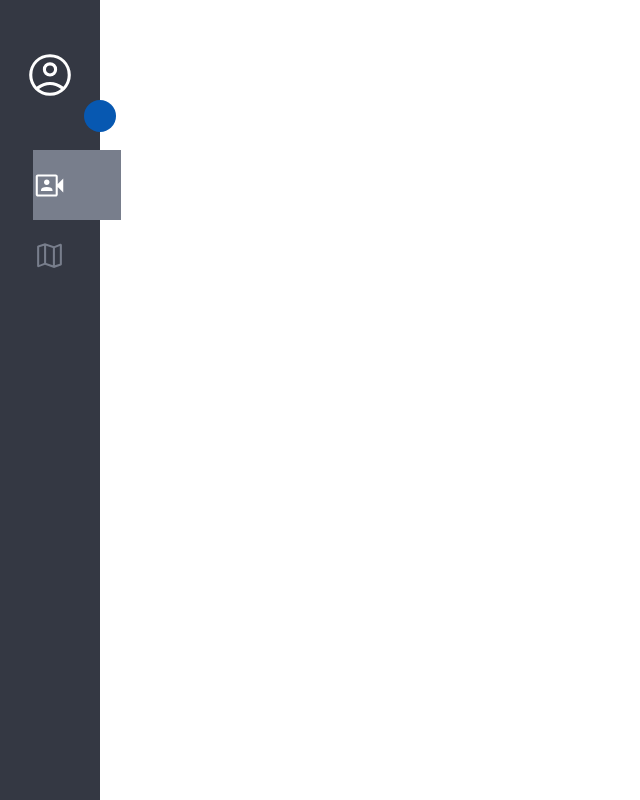
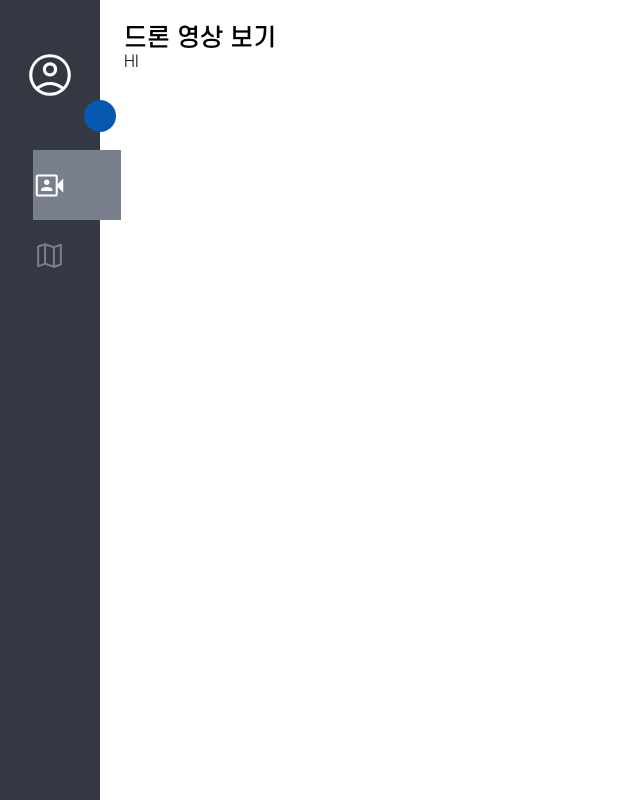
Before and after one commit to cyctjdghks/SKYEYE, a React (Vite) app in the folder FE/: page /drone in a window 1280 px wide. Shown: the whole page, without its empty margins (0-640 px from the left). Built offline with nearby package versions, Linux system fonts and the light colour scheme.

Commit message:
feat: SideContent

```diff
--- a/FE/src/present/common/SideBar/SideBar.style.tsx
+++ b/FE/src/present/common/SideBar/SideBar.style.tsx
@@ -10,25 +10,24 @@ type SelectProps = {
   isOpen: boolean;
 };
 
-export const Wrapper = styled("div")<OpenProps>(
-  {
-    background: `${theme.colors.greyscale.dark1}`,
-    color: `${theme.colors.greyscale.light2}`,
-    height: "100vh",
-    position: "absolute",
-    left: "0px",
-    top: "0px",
-    display: "flex",
-    flexDirection: "column",
-    alignItems: "center",
-    justifyContent: "flex-start",
-    transition: `${theme.trans}`,
-  },
-  (props) => ({
-    width: `${props.isOpen ? "400px" : "100px"}`,
-    borderRadius: `${props.isOpen ? "0px 50px 50px 0px" : "0px"}`,
-  })
-);
+export const Wrapper = styled.div<OpenProps>`
+    --notOpenWidth : 100px;
+    --openWidth : 400px;
+
+    background: ${theme.colors.greyscale.dark1};
+    color: ${theme.colors.greyscale.light2};
+    height: 100vh;
+    width: ${props => props.isOpen ? "var(--openWidth)" : "var(--notOpenWidth)"};
+    position: absolute;
+    left: 0px;
+    top: 0px;
+    display: flex;
+    flex-direction: column;
+    align-items: center;
+    justify-content: flex-start;
+    transition: ${theme.trans};
+    border-radius: ${props => props.isOpen ? "0px 50px 50px 0px" : "0px"};
+`;
 
 export const OpenButton = styled("div")<OpenProps>(
   {
--- a/FE/src/present/common/SideBar/SideBar.tsx
+++ b/FE/src/present/common/SideBar/SideBar.tsx
@@ -7,9 +7,12 @@ import { ReactComponent as VideoIcon } from "@assets/sidebar/video.svg";
 import { ReactComponent as ImageIcon } from "@assets/sidebar/image.svg";
 import { ReactComponent as MapIcon } from "@assets/sidebar/map.svg";
 
-const SideBar = () => {
-  const [isOpen, setIsOpen] = useState<boolean>(false);
+type SidebarProps = {
+  isOpen: boolean;
+  setIsOpen: Function;
+};
 
+const SideBar = ({ isOpen, setIsOpen }: SidebarProps) => {
   const [selected, setSelected] = useState<number>(0);
   const location = useLocation();
 
--- /dev/null
+++ b/FE/src/present/common/Title/Title.style.ts
@@ -0,0 +1,6 @@
+import styled from "@emotion/styled";
+
+export const Title = styled.div`
+    font-size: 1.5rem;
+  font-family: "SCDream5";
+`
--- /dev/null
+++ b/FE/src/present/common/Title/Title.tsx
@@ -0,0 +1,12 @@
+import React, { memo } from "react";
+import * as Style from "./Title.style"
+
+type titleProps = {
+    content: string;
+}
+
+const Title = ({content} : titleProps) => {
+    return <Style.Title>{content}</Style.Title>
+}
+
+export default memo(Title);
--- /dev/null
+++ b/FE/src/present/layout/SideContent/SideContent.Style.ts
@@ -0,0 +1,20 @@
+import styled from "@emotion/styled";
+import { theme } from "@src/constant/theme";
+
+type ContentBodyProps = {
+  isOpen: boolean;
+};
+
+export const ContentBody = styled.div<ContentBodyProps>`
+  --notOpenWidth: 100px;
+  --openWidth: 400px;
+  text-align: left;
+  width: calc(
+    100vw - var(${(props) => (props.isOpen ? "--openWidth" : "--notOpenWidth")}) -
+      3rem
+  );
+  position: relative;
+  left: var(${(props) => (props.isOpen ? "--openWidth" : "--notOpenWidth")});
+  padding: 1.5rem;
+  transition : ${theme.trans};
+`;
--- /dev/null
+++ b/FE/src/present/layout/SideContent/SideContent.tsx
@@ -0,0 +1,24 @@
+import { ReactJSXElement } from "@emotion/react/types/jsx-namespace";
+import Title from "@src/present/common/Title/Title";
+import React, { memo } from "react";
+import { useLocation } from "react-router-dom";
+import * as Style from "./SideContent.Style";
+
+type SideContentProps = {
+  isOpen: boolean;
+  children: ReactJSXElement;
+};
+
+const SideContent = ({ isOpen, children }: SideContentProps) => {
+  const pathname = useLocation().pathname;
+  const title = pathname === "/drone" ? "드론 영상 보기" : "저장된 사진 보기";
+
+  return (
+    <Style.ContentBody isOpen={isOpen}>
+      <Title content={title} />
+      {children}
+    </Style.ContentBody>
+  );
+};
+
+export default memo(SideContent);
--- a/FE/src/present/pages/drone/Drone.tsx
+++ b/FE/src/present/pages/drone/Drone.tsx
@@ -1,11 +1,16 @@
-import React, {memo} from "react";
-import SideBar from "@src/present/common/SideBar/SideBar";
+import React, {memo, useState} from "react";
+import SideBar from "@common/SideBar/SideBar";
+import SideContent from "@layout/SideContent/SideContent"
 
 const Drone = () => {
+  const [isOpen, setIsOpen] = useState<boolean>(false);
   return (
-  <div>
-    <SideBar />
-  </div>
+  <>
+    <SideBar isOpen={isOpen} setIsOpen={setIsOpen}/>
+    <SideContent isOpen={isOpen}>
+      <div>HI</div>
+    </SideContent>
+  </>
   )
 };
 
--- a/FE/src/present/pages/flightinfo/FlightInfo.tsx
+++ b/FE/src/present/pages/flightinfo/FlightInfo.tsx
@@ -1,11 +1,17 @@
-import React, {memo} from "react";
+import React, { memo, useState } from "react";
 import SideBar from "@src/present/common/SideBar/SideBar";
+import SideContent from "@layout/SideContent/SideContent";
 
 const FlightInfo = () => {
+  const [isOpen, setIsOpen] = useState<boolean>(false);
+
   return (
-    <div>
-      <SideBar />
-    </div>
+    <>
+      <SideBar isOpen={isOpen} setIsOpen={setIsOpen} />
+      <SideContent isOpen={isOpen}>
+        <div>HI</div>
+      </SideContent>
+    </>
   );
 };
 
```
